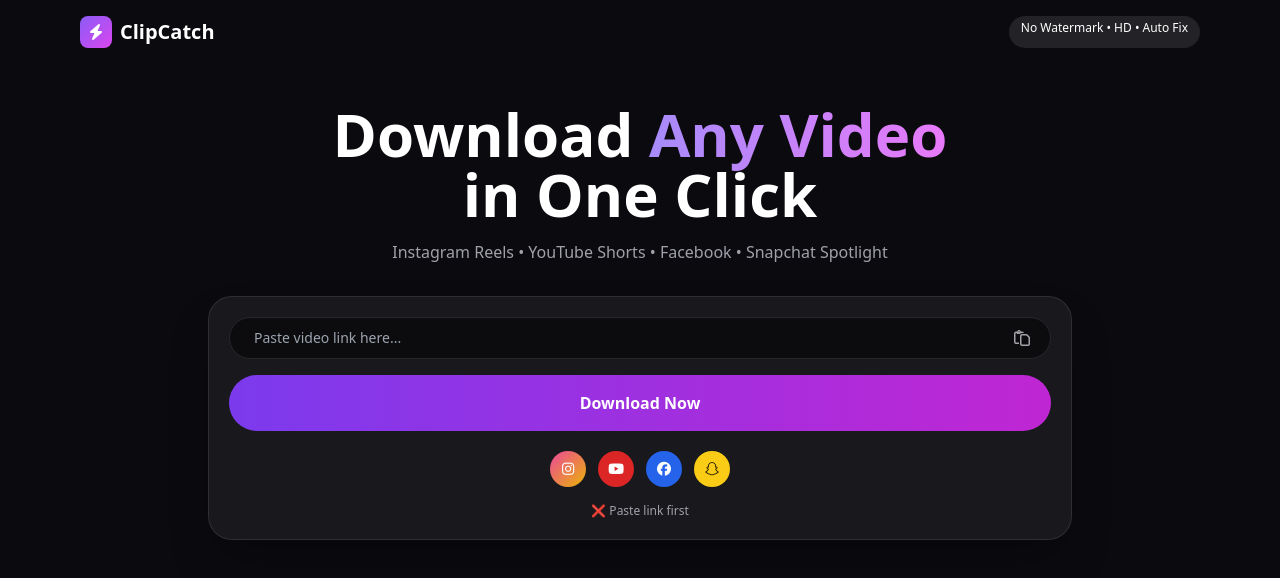
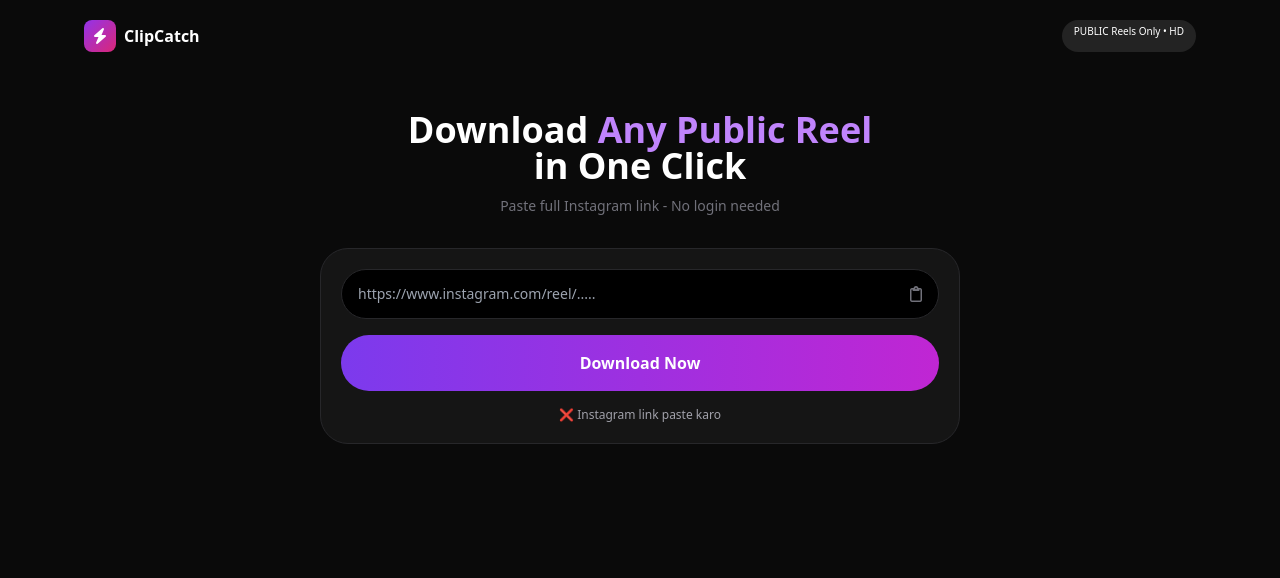
Before and after one commit to quadrishafin-creator/clipcatch-, a plain HTML site: page index.html in a window 1280 px wide. Both pictures are taken after a click on the button "Download Now". Drawn offline with nearby package versions, Linux system fonts and the light colour scheme.

Commit message:
Update index.html

```diff
--- a/index.html
+++ b/index.html
@@ -1,42 +1,39 @@
 <!DOCTYPE html>
 <html lang="en">
 <head>
-<meta charset="UTF-8">
-<meta name="viewport" content="width=device-width, initial-scale=1.0">
+<meta charset="UTF-8"><meta name="viewport" content="width=device-width, initial-scale=1.0">
 <title>ClipCatch - Download Any Video</title>
 <script src="https://cdn.tailwindcss.com"></script>
 <link rel="stylesheet" href="https://cdnjs.cloudflare.com/ajax/libs/font-awesome/6.5.0/css/all.min.css">
 </head>
-<body class="bg-[#0a0a0f] text-white min-h-screen">
-<header class="p-4 flex justify-between max-w-6xl mx-auto"><div class="flex gap-2 items-center"><div class="w-8 h-8 bg-gradient-to-br from-violet-500 to-fuchsia-500 rounded-lg flex items-center justify-center"><i class="fa-solid fa-bolt"></i></div><b class="text-xl">ClipCatch</b></div><div class="text-xs px-3 py-1 rounded-full bg-white/10">No Watermark • HD • Auto Fix</div></header>
-<main class="max-w-4xl mx-auto px-4 mt-10 text-center">
-<h1 class="text-4xl md:text-6xl font-extrabold">Download <span class="bg-gradient-to-r from-violet-400 to-fuchsia-400 bg-clip-text text-transparent">Any Video</span><br>in One Click</h1>
-<p class="text-zinc-400 mt-4">Instagram Reels • YouTube Shorts • Facebook • Snapchat Spotlight</p>
-<div class="mt-8 bg-white/[0.06] border border-white/10 rounded-[24px] p-5 shadow-2xl">
-<div class="flex gap-2 bg-black/50 border border-zinc-800 rounded-full p-2"><input id="urlInput" type="text" placeholder="Paste video link here..." class="flex-1 bg-transparent outline-none px-4 text-sm"><button id="pasteBtn" class="px-3 text-zinc-400"><i class="fa-regular fa-paste"></i></button></div>
-<button id="downloadBtn" class="w-full mt-4 bg-gradient-to-r from-violet-600 to-fuchsia-600 font-bold py-4 rounded-full">Download Now</button>
-<div class="flex justify-center gap-3 mt-5"><span class="w-9 h-9 rounded-full bg-gradient-to-br from-pink-500 to-yellow-500 flex items-center justify-center"><i class="fa-brands fa-instagram text-sm"></i></span><span class="w-9 h-9 rounded-full bg-red-600 flex items-center justify-center"><i class="fa-brands fa-youtube text-sm"></i></span><span class="w-9 h-9 rounded-full bg-blue-600 flex items-center justify-center"><i class="fa-brands fa-facebook text-sm"></i></span><span class="w-9 h-9 rounded-full bg-yellow-400 text-black flex items-center justify-center"><i class="fa-brands fa-snapchat text-sm"></i></span></div>
-<p id="status" class="text-xs mt-4 text-zinc-400"></p>
-<div id="result" class="hidden mt-6 bg-black/60 border border-zinc-800 rounded-2xl p-4"><video id="previewVideo" controls playsinline class="w-full rounded-xl hidden"></video><a id="dlLink" download class="block mt-3 bg-white text-black font-bold py-3 rounded-full text-center">Save Video</a></div>
+<body class="bg-[#0a0a0a] text-white min-h-screen flex flex-col items-center">
+<header class="w-full max-w-6xl p-5 flex justify-between"><div class="flex gap-2 items-center"><div class="w-8 h-8 bg-gradient-to-br from-purple-600 to-pink-600 rounded-lg flex items-center justify-center"><i class="fa-solid fa-bolt"></i></div><b>ClipCatch</b></div><span class="text-[10px] bg-white/10 px-3 py-1 rounded-full">PUBLIC Reels Only • HD</span></header>
+<main class="w-full max-w-2xl px-4 mt-10 text-center">
+<h1 class="text-[36px] font-extrabold leading-none">Download <span class="text-purple-400">Any Public Reel</span><br>in One Click</h1>
+<p class="text-zinc-500 text-sm mt-3">Paste full Instagram link - No login needed</p>
+<div class="mt-8 bg-[#151515] border border-zinc-800 rounded-[28px] p-5">
+<div class="flex items-center bg-black border border-zinc-800 rounded-full px-4 py-3"><input id="url" class="flex-1 bg-transparent outline-none text-sm" placeholder="https://www.instagram.com/reel/....."><button id="paste" class="text-zinc-500 ml-2"><i class="fa-regular fa-clipboard"></i></button></div>
+<button id="btn" class="w-full mt-4 bg-gradient-to-r from-violet-600 to-fuchsia-600 py-4 rounded-full font-bold">Download Now</button>
+<p id="msg" class="text-xs mt-4 text-zinc-400">Paste FULL link, not short</p>
+<div id="box" class="hidden mt-5 bg-black rounded-2xl p-3 border border-zinc-800"><video id="vid" controls playsinline class="w-full rounded-xl"></video><a id="dlink" download target="_blank" class="block mt-3 bg-white text-black py-3 rounded-full font-bold text-sm text-center">Save Video</a></div>
 </div>
 </main>
 <script>
-const urlInput=document.getElementById('urlInput'),downloadBtn=document.getElementById('downloadBtn'),status=document.getElementById('status'),result=document.getElementById('result'),dlLink=document.getElementById('dlLink'),previewVideo=document.getElementById('previewVideo');
-document.getElementById('pasteBtn').onclick=async()=>{try{urlInput.value=await navigator.clipboard.readText();}catch{const t=prompt('Paste link'); if(t) urlInput.value=t;}};
-const COBALT_INSTANCES = ['https://api.cobalt.tools/api/json','https://cobalt-api.kwiatekmiki.com/api/json','https://co.wuk.sh/api/json'];
-async function tryCobalt(instance, url){
-  const res = await fetch(instance, {method:'POST',headers:{'Content-Type':'application/json','Accept':'application/json'},body:JSON.stringify({url:url, vCodec:'h264', vQuality:'1080'})});
-  const data = await res.json(); let videoUrl = data.url || data.urls?.[0]?.url || data.picker?.[0]?.url; if(!videoUrl) throw new Error('no url'); return videoUrl;
+const urlI=document.getElementById('url'),btn=document.getElementById('btn'),msg=document.getElementById('msg'),box=document.getElementById('box'),vid=document.getElementById('vid'),dlink=document.getElementById('dlink');
+document.getElementById('paste').onclick=async()=>{try{urlI.value=await navigator.clipboard.readText();}catch{}};
+async function getVideo(link){
+ try{let r=await fetch('https://api.cobalt.tools/api/json',{method:'POST',headers:{'Content-Type':'application/json'},body:JSON.stringify({url:link})});let j=await r.json();if(j.url)return j.url;if(j.picker&&j.picker[0].url)return j.picker[0].url;}catch{}
+ try{let fd=new FormData();fd.append('q',link);fd.append('t','media');fd.append('lang','en');let r=await fetch('https://v3.saveig.app/api/ajaxSearch',{method:'POST',body:fd});let j=await r.json();let html=j.data||'';let m=html.match(/href="(https:\/\/[^"]+\.mp4[^"]*)"/);if(m)return m[1].replace(/&amp;/g,'&');let m2=html.match(/(https:\/\/[^"]+\.mp4[^"]*)/);if(m2)return m2[1].replace(/&amp;/g,'&');}catch{}
+ return null;
 }
-downloadBtn.onclick=async()=>{
- const url=urlInput.value.trim(); if(!url){status.textContent='❌ Paste link first'; return;}
- status.textContent='🔍 Connecting...'; downloadBtn.textContent='Processing...'; downloadBtn.disabled=true; result.classList.add('hidden');
- let finalUrl=null;
- for(let i=0;i<COBALT_INSTANCES.length;i++){
-   try{ status.textContent=`🔄 Trying Server ${i+1}/3...`; finalUrl = await tryCobalt(COBALT_INSTANCES[i], url); if(finalUrl) break; }catch(e){ console.log('failed',i); }
- }
- if(finalUrl){ dlLink.href=finalUrl; previewVideo.src=finalUrl; previewVideo.classList.remove('hidden'); result.classList.remove('hidden'); status.textContent='✅ Ready! Video opened.'; window.open(finalUrl,'_blank'); }else{ status.textContent='❌ Try with PUBLIC reel link.'; }
- downloadBtn.textContent='Download Now'; downloadBtn.disabled=false;
+btn.onclick=async()=>{
+ let link=urlI.value.trim();
+ if(!link.includes('instagram.com')){msg.textContent='❌ Instagram link paste karo';return;}
+ if(link.length<35){msg.textContent='❌ Link adha hai! Pura link paste karo';return;}
+ msg.textContent='⏳ Downloading public reel...';btn.disabled=true;box.classList.add('hidden');
+ let v=await getVideo(link);
+ if(v){vid.src=v;dlink.href=v;box.classList.remove('hidden');msg.textContent='✅ Ready! Save dabao';window.open(v,'_blank');}else{msg.textContent='❌ Fail - Reel PUBLIC hai check karo, ya dusra public reel try karo';}
+ btn.disabled=false;
 };
 </script>
 </body>
```
